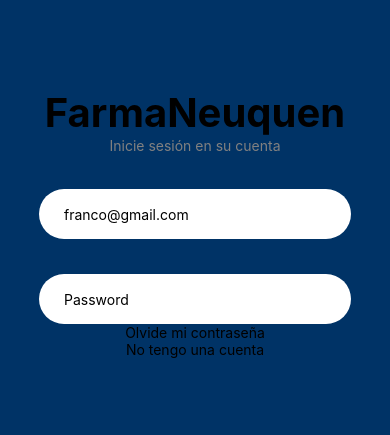
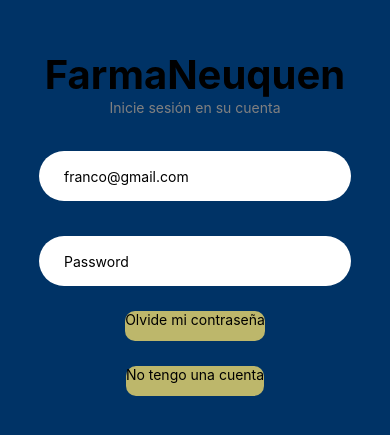
Before and after one commit to JBOLATE/accesibilidad, a React Native app: screen / in a window 390 px wide. Shown: the part 199-634 px from the top of the page. Built offline with nearby package versions, Linux system fonts and the light colour scheme.

Commit message:
colores en boton de olvide contraseña

```diff
--- a/pantallas/ButtonGradient.js
+++ b/pantallas/ButtonGradient.js
@@ -7,7 +7,7 @@ export function ButtonGradient () {
     return(
         <TouchableOpacity styles={styles.Container}>
             <LinearGradient
-                color={['#4c669f', '#3b5998', '#192f6a']}
+                color={['#FFB677', '#FF3CBD']}
                 start={{x: 1, y: 0,}}
                 end={{x: 0, y: 1,}}
                 styles={styles.Button}
@@ -25,7 +25,7 @@ const styles = StyleSheet.create({
     },
     Text: {
         fontSize: 20,
-        color: '#aqua',
+        color: '#fff',
     },
     Button: {
         width: '80%',
--- a/pantallas/login.js
+++ b/pantallas/login.js
@@ -15,6 +15,7 @@ export function Login() {
         style={styles.TextInput}
         textContentType='password'
       />
+
       <TouchableOpacity onPress={()=> console.log("oprimido")}>
       <Text style={styles.forgotPassword}>Olvide mi contraseña</Text>
       </TouchableOpacity>
@@ -49,7 +50,16 @@ const styles = StyleSheet.create({
     marginTop: 35,
     borderRadius: 30,
     backgroundColor: '#fff',
-  }
+  },
 
+  forgotPassword: {
+    height: 30,
+    marginTop: 25,
+    borderRadius: 10,
+    backgroundColor: '#bdb76b'
+    /*color: '#FFB677',
+    color: '#FF3CBD',
+   */
+  },
 
 });
```
